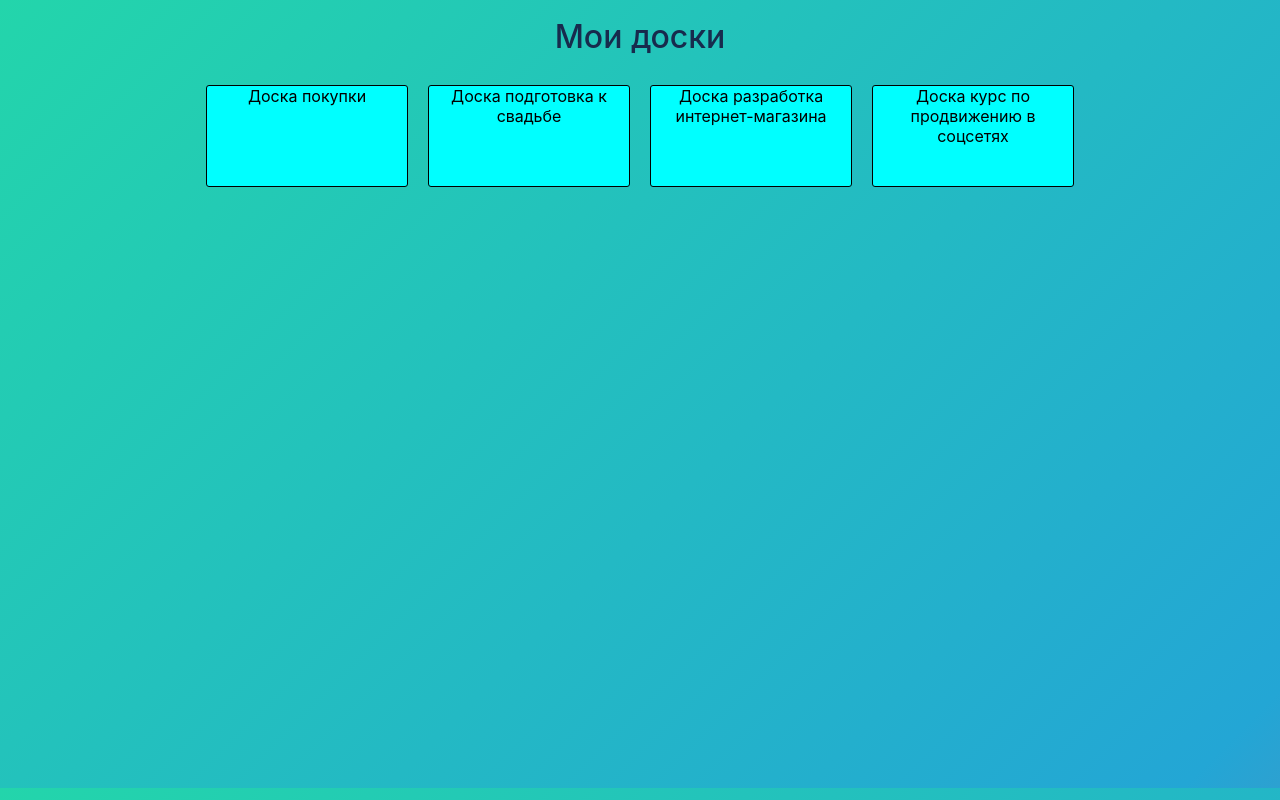
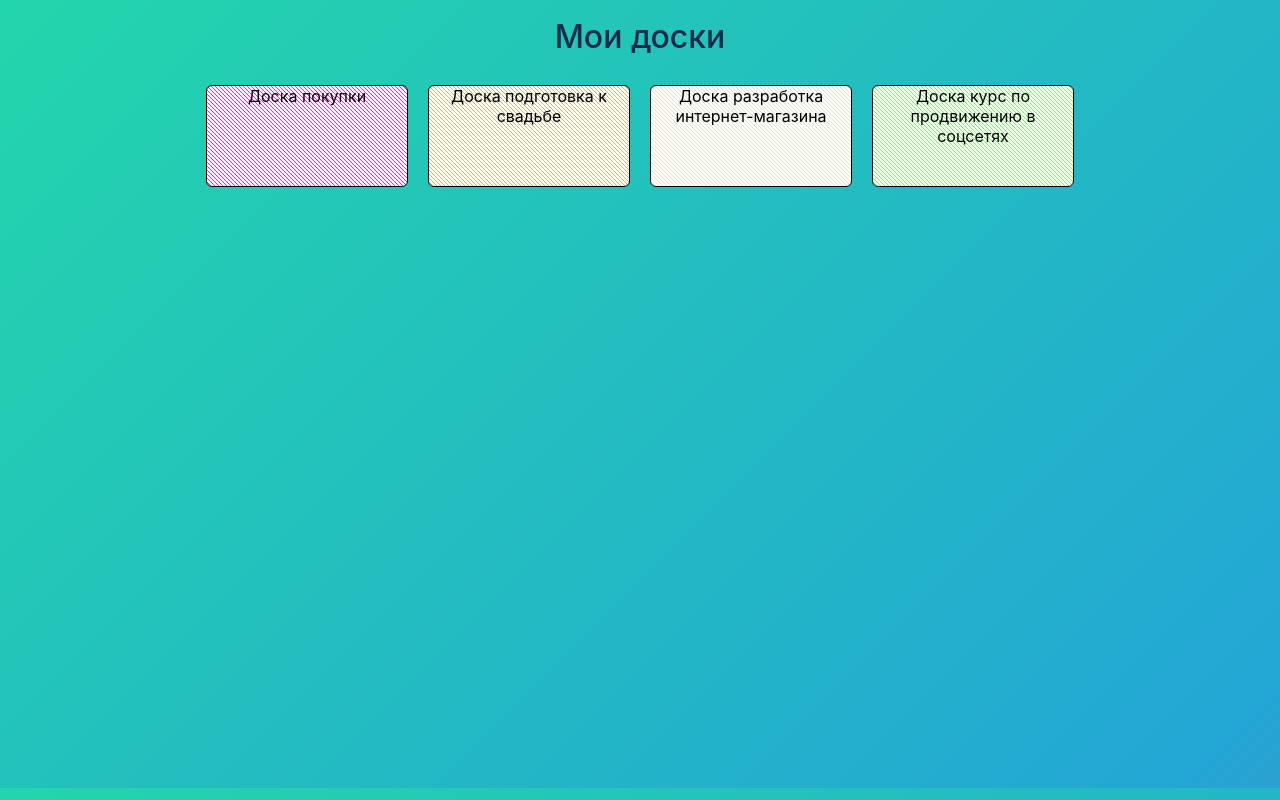
Before and after one commit to sacredrel1c/level2-1, a React (Create React App) app: page / in a window 1280 px wide. Built offline with nearby package versions, Linux system fonts and the light colour scheme.

Commit message:
variable background to boards list at home page

```diff
--- a/src/pages/Board/components/List/list.scss
+++ b/src/pages/Board/components/List/list.scss
@@ -1,6 +1,6 @@
 .list-container {
   display: flex;
-  justify-content: start;
+  justify-content: flex-start;
   flex-direction: column;
   padding: 10px;
   margin: 0 4px;
--- a/src/pages/Home/components/Board/Board.tsx
+++ b/src/pages/Home/components/Board/Board.tsx
@@ -2,9 +2,15 @@
 import './board.scss';
 
 function Board(props: { title: string }) {
+  const getRandomColor = Math.floor(Math.random() * 16777215).toString(16);
+  const backgroundStyle = {
+    backgroundColor: '#ffffff',
+    backgroundImage: `repeating-linear-gradient(135deg,#${getRandomColor}, #${getRandomColor} 10%, transparent 10%, transparent 50%), repeating-linear-gradient(-135deg, #${getRandomColor}, #${getRandomColor} 10%, transparent 10%, transparent 50%)`,
+    backgroundSize: '4px 4px',
+  };
   const { title } = props;
   return (
-    <div className="home-board-container">
+    <div className="home-board-container" style={backgroundStyle}>
       <div className="board-title">Доска {title}</div>
     </div>
   );
--- a/src/pages/Home/components/Board/board.scss
+++ b/src/pages/Home/components/Board/board.scss
@@ -1,8 +1,7 @@
 .home-board-container {
-  background-color: aqua;
   width: 200px;
   height: 100px;
   margin: 10px;
-  border-radius: 3px;
+  border-radius: 6px;
   border: 1px solid black;
 }
--- a/src/pages/Home/home.scss
+++ b/src/pages/Home/home.scss
@@ -2,7 +2,7 @@
   display: flex;
   flex-direction: column;
   justify-content: center;
-  margin: 0 10%;
+  margin: 0 15%;
 }
 .boards-container {
   display: flex;
```
